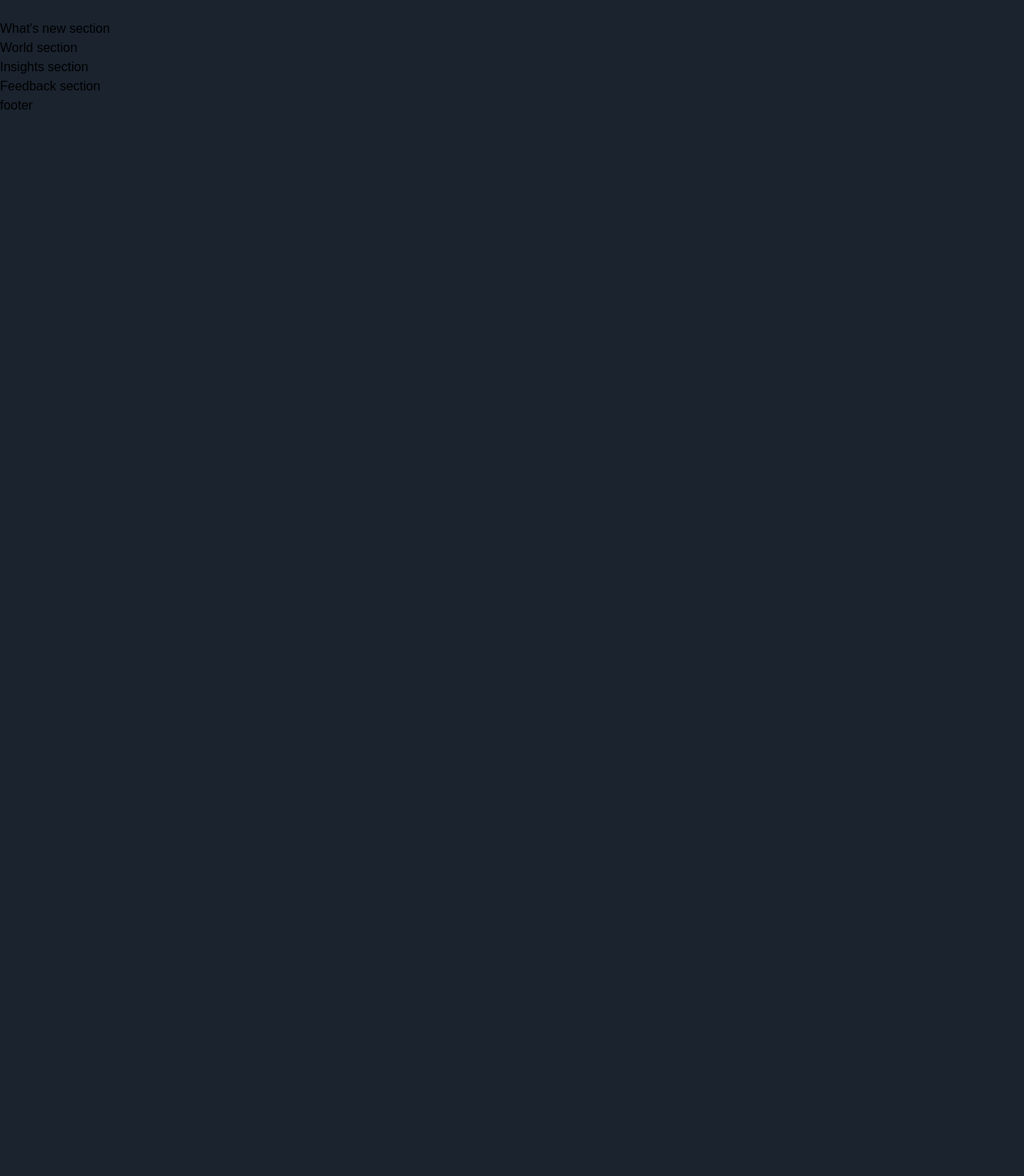
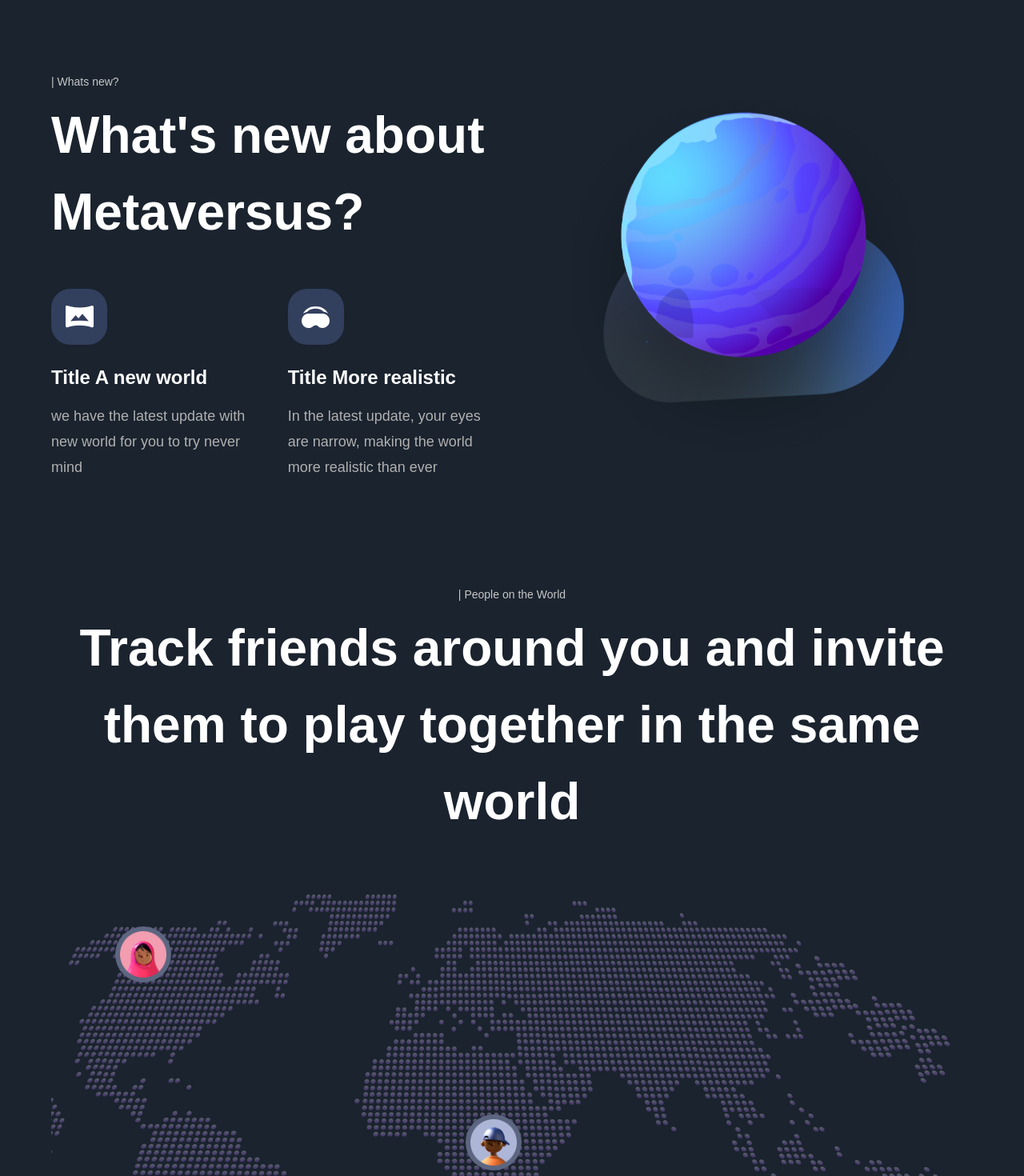
Before and after one commit to PirAdnan1/metaverse, a Next.js app: page / in a window 1280 px wide. Shown: the part 3300-4770 px from the top of the page at 80% size. Before the commit the page ends 3444 px from the top, so only its background shows below. Built offline with nearby package versions, Linux system fonts and the light colour scheme; a web font is replaced by a local one.

Commit message:
fixed classes merge conflict

```diff
--- a/components/NewFeatures.jsx
+++ b/components/NewFeatures.jsx
@@ -1,6 +1,18 @@
-const NewFeatures = () => (
-  <div>
-    New Features
+import styles from '../styles';
+
+const NewFeatures = ({ imgUrl, title, subtitle }) => (
+  <div className="flex-1 flex flex-col sm:max-w-[250px] min-w-[210px]">
+    <div
+      className={`${styles.flexCenter} w-[70px] h-[70px] rounded-[24px] bg-[#323F5D]`}
+    >
+      <img src={imgUrl} alt="icon" className="w-1/2 h-1/2 object-contain" />
+    </div>
+    <h1 className="mt-[26px] font-bold text-[24px] leading-[30.24px] text-white">
+      Title {title}
+    </h1>
+    <p className="flex-1 mt-[16px] font-normal text-[18px] text-[#B0B0B0] leading-[32.4px]">
+      {subtitle}
+    </p>
   </div>
 );
 
--- a/package.json
+++ b/package.json
@@ -9,11 +9,13 @@
     "lint": "next lint"
   },
   "dependencies": {
+    "clsx": "^1.2.1",
     "eslint-config-next": "13.0.3",
     "framer-motion": "^7.6.7",
     "next": "13.0.3",
     "react": "18.2.0",
-    "react-dom": "18.2.0"
+    "react-dom": "18.2.0",
+    "tailwind-merge": "^1.12.0"
   },
   "devDependencies": {
     "autoprefixer": "^10.4.13",
@@ -23,6 +25,7 @@
     "eslint-plugin-jsx-a11y": "^6.6.1",
     "eslint-plugin-react": "^7.31.10",
     "eslint-plugin-react-hooks": "^4.6.0",
+    "eslint-plugin-tailwindcss": "^3.12.0",
     "postcss": "^8.4.19",
     "tailwindcss": "^3.2.4"
   }
--- a/sections/WhatsNew.jsx
+++ b/sections/WhatsNew.jsx
@@ -1,8 +1,45 @@
 'use client';
 
+import { motion } from 'framer-motion';
+
+import styles from '../styles';
+import { newFeatures } from '../constants';
+import { NewFeatures, TitleText, TypingText } from '../components';
+import { planetVariants, staggerContainer, fadeIn } from '../utils/motion';
+
 const WhatsNew = () => (
-  <section>
-    What's new section
+  <section className={`${styles.paddings} relative z-10`}>
+    <motion.div
+      variants={staggerContainer}
+      initial="hidden"
+      whileInView="show"
+      viewport={{ once: true, amount: 0.25 }}
+      className={`${styles.innerWidth} mx-auto flex lg:flex-row flex-col gap-8`}
+    >
+      <motion.div
+        variants={fadeIn('right', 'tween', 0.2, 1)}
+        className="flex-[0.95] flex justify-center flex-col"
+      >
+        <TypingText title="| Whats new?" />
+        <TitleText title={<>What's new about Metaversus?</>} />
+        <div className="mt-[48px] flex flex-wrap justify-between gap-[24px]">
+          {newFeatures.map((feature) => (
+            <NewFeatures key={feature.title} {...feature} />
+          ))}
+        </div>
+      </motion.div>
+
+      <motion.div
+        variants={planetVariants('right')}
+        className={`flex-1 ${styles.flexCenter}`}
+      >
+        <img
+          src="/whats-new.png"
+          alt="get-started"
+          className="w-[90%] h-[90%] object-contain"
+        />
+      </motion.div>
+    </motion.div>
   </section>
 );
 
--- a/sections/World.jsx
+++ b/sections/World.jsx
@@ -1,8 +1,50 @@
 'use client';
 
+import { motion } from 'framer-motion';
+
+import styles from '../styles';
+import { TitleText, TypingText } from '../components';
+import { fadeIn, staggerContainer } from '../utils/motion';
+
 const World = () => (
-  <section>
-    World section
+  <section className={`${styles.paddings} relative z-10`}>
+    <motion.div
+      variants={staggerContainer}
+      initial="hidden"
+      whileInView="show"
+      viewport={{ once: true, amount: 0.25 }}
+      className={`${styles.innerWidth} mx-auto flex flex-col`}
+    >
+
+      <TypingText title="| People on the World" textStyles="text-center" />
+      <TitleText
+        title={(
+          <>Track friends around you and invite them to play together in the same
+            world
+          </>
+        )}
+        textStyles="text-center"
+      />
+
+      <motion.div
+        variants={fadeIn('up', 'tween', 0.3, 1)}
+        className="relative mt-[68px] flex w-full h-[550px]"
+      >
+        <img src="/map.png" alt="map" className="w-full h-full object-cover" />
+
+        <div className="absolute bottom-20 right-20 w-[70px] h-[70px] p-[6px] rounded-full bg-[#5D6680]">
+          <img src="people-01.png" alt="people" className="w-full h-full" />
+        </div>
+
+        <div className="absolute top-10 left-20 w-[70px] h-[70px] p-[6px] rounded-full bg-[#5D6680]">
+          <img src="/people-02.png" alt="people" className="w-full h-full" />
+        </div>
+
+        <div className="absolute top-1/2 left-[45%] w-[70px] h-[70px] p-[6px] rounded-full bg-[#5D6680]">
+          <img src="people-03.png" alt="people" className="w-full h-full" />
+        </div>
+      </motion.div>
+    </motion.div>
   </section>
 );
 
```
Also changed, not shown: 1 other file (tests, documents, lock files or other folders).
